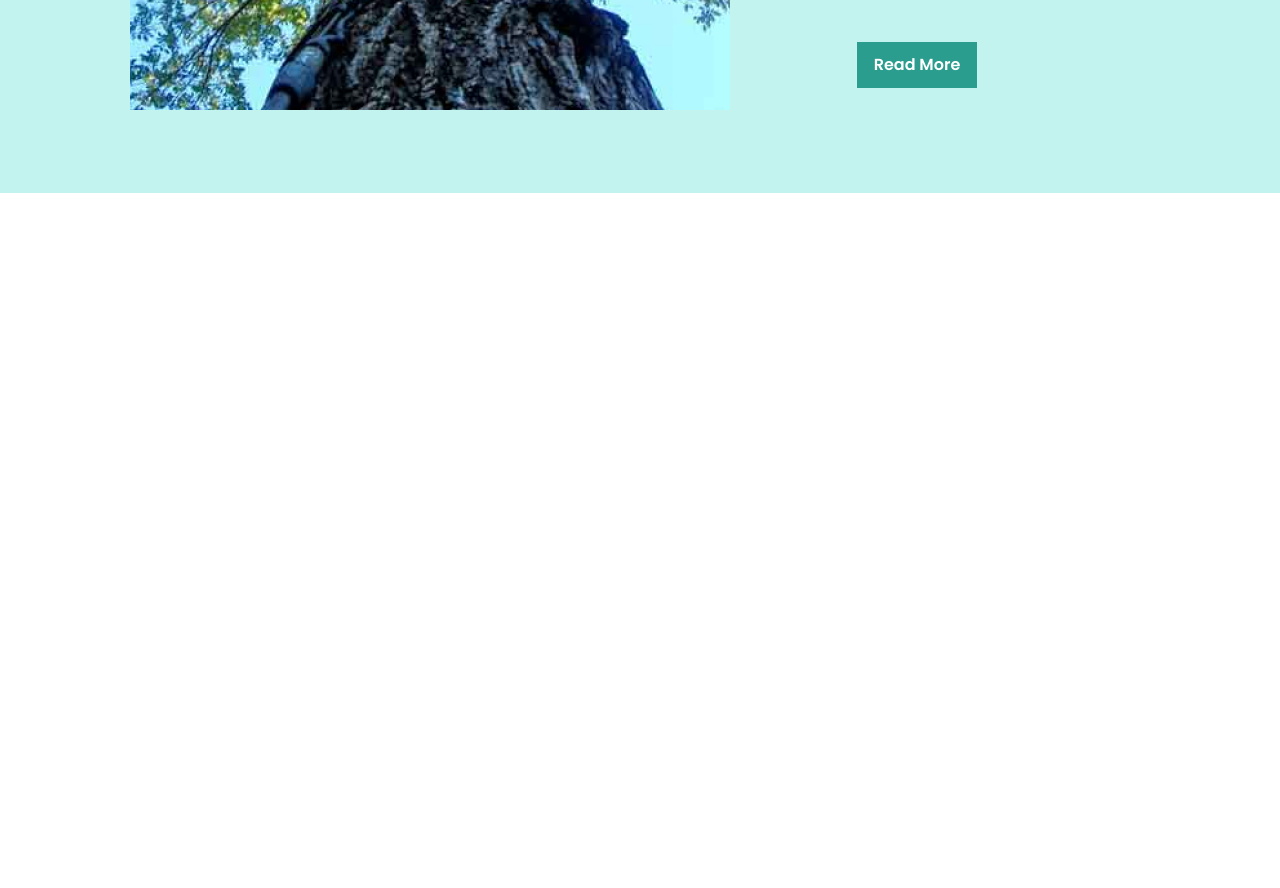
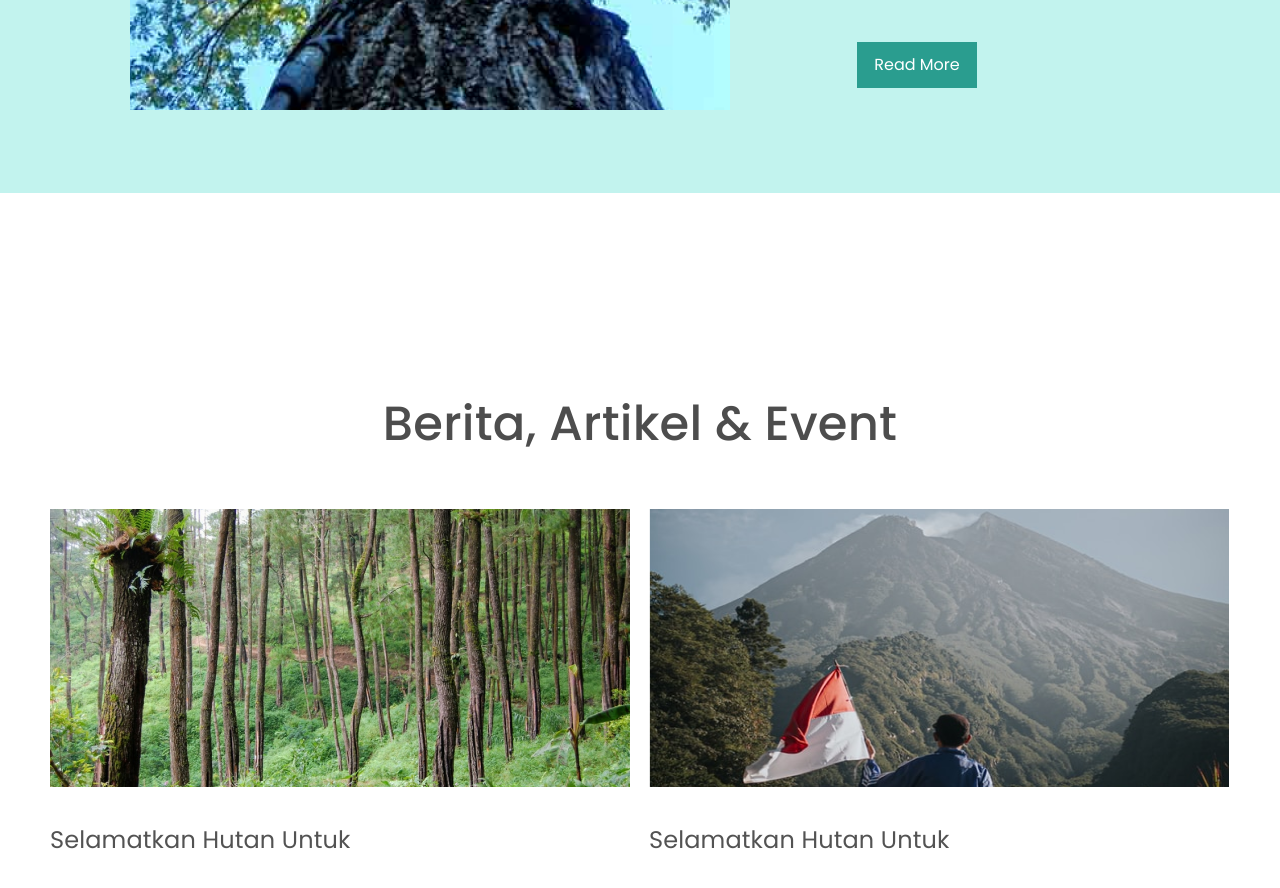
Before and after one commit to lukabakuradzee/task5, a plain HTML site: page index.html in a window 1280 px wide. Shown: the part 1470-2358 px from the top of the page. Before the commit the page ends 1663 px from the top, so only its background shows below. Drawn offline with Linux system fonts and the light colour scheme; a web font is replaced by a local one.

Commit message:
section 3

```diff
--- a/css/style.css
+++ b/css/style.css
@@ -150,4 +150,47 @@ li {
   margin-top: 45px;
 }
 
+
 /* section 3 */
+.section3 {
+  width: 1180px;
+  margin: 200px auto;
+  /* background-color: red; */
+
+}
+
+.section3_heading {
+  color: #4D4D4D;
+  font-family: 'Poppins';
+  font-style: normal;
+  font-weight: 500;
+  font-size: 48px;
+  line-height: 130%;
+  letter-spacing: 0.005em;
+  margin-bottom: 54px;
+  text-align: center;
+}
+
+
+.section3_paragraph {
+  color: #535353;
+  font-family: 'Poppins';
+  font-style: normal;
+  font-weight: 400;
+  font-size: 24px;
+  line-height: 36px;
+  letter-spacing: 0.005em;
+  margin-top: 32px;
+}
+
+.div_section3 {
+  display: inline-block;
+  margin-right: 15px;
+
+
+}
+
+.div_section4 {
+  display: inline-block;
+
+}
--- a/index.html
+++ b/index.html
@@ -9,7 +9,7 @@
   <link rel="stylesheet" href="css/style.css">
   <link rel="preconnect" href="https://fonts.googleapis.com">
   <link rel="preconnect" href="https://fonts.gstatic.com" crossorigin>
-  <link href="https://fonts.googleapis.com/css2?family=Alkatra:wght@400;600;700&family=Cabin:wght@600&family=Inter:wght@300;400;500;600&family=Josefin+Sans:wght@700&family=Montserrat:wght@400;800&family=Nerko+One&family=Playfair+Display:wght@400;700&family=Poppins:wght@600&display=swap" rel="stylesheet">
+  <link href="https://fonts.googleapis.com/css2?family=Alkatra:wght@400;600;700&family=Cabin:wght@600&family=Inter:wght@300;400;500;600&family=Josefin+Sans:wght@700&family=Montserrat:wght@400;800&family=Nerko+One&family=Playfair+Display:wght@400;700&family=Poppins:wght@400;500;600&display=swap" rel="stylesheet">
   <link rel="stylesheet" href="css/fonts.css">
 </head>
 
@@ -55,11 +55,23 @@
     </div>
 
   </section>
-<!-- section 3  -->
 
-<section>
+  <!-- section 3 -->
+  <section class="section3">
+    <h2 class="section3_heading">Berita, Artikel & Event</h2>
+      <div class="div_section3">
+      <img src="photos/unsplash_uD4wymJbp7g (1).png" alt="">
+      <p class="section3_paragraph">Selamatkan Hutan Untuk
+      </div>
+
+      <div class="div_section4">
+        <img src="photos/unsplash_go75G-7A5jw (1).png" alt="">
+        <p class="section3_paragraph">Selamatkan Hutan Untuk
+        </div>
 
 </section>
 
+
+
 </body>
 </html>
```
Also changed, not shown: photos/unsplash_go75G-7A5jw (1).png (added), photos/unsplash_uD4wymJbp7g (1).png (added).
